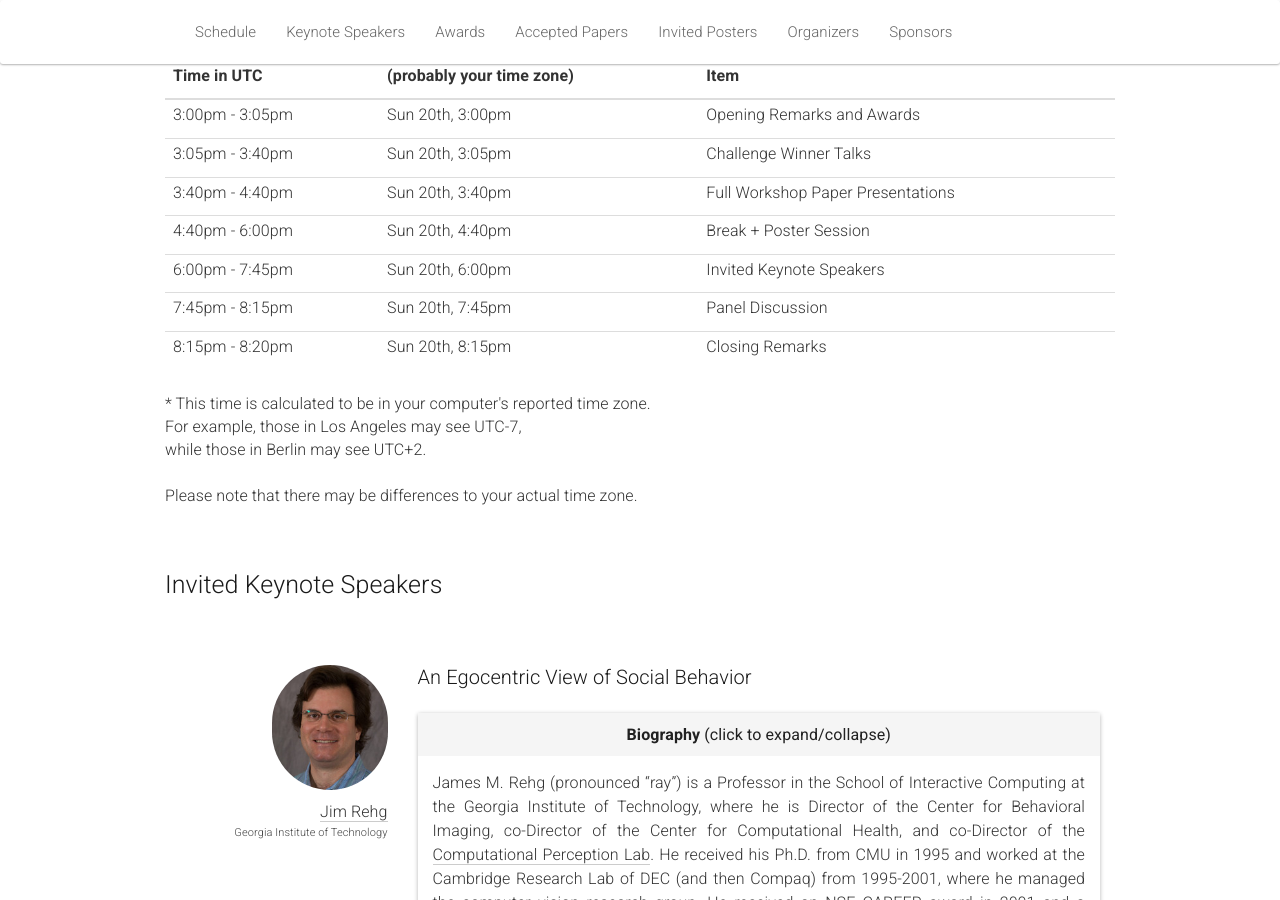
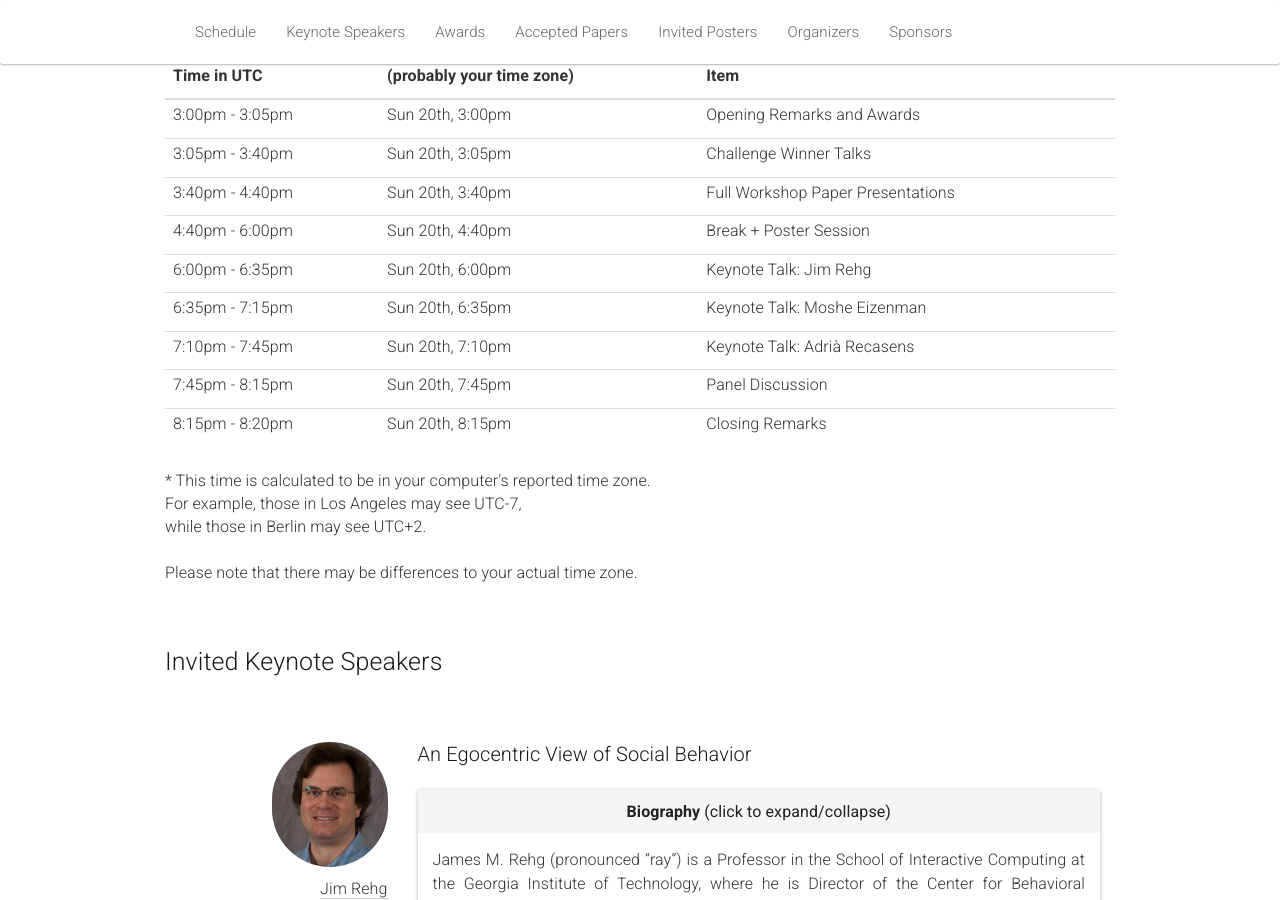
Before and after one commit to gazeworkshop/gazeworkshop.github.io, a Jekyll site: the page built from _pages/home_2021.md, in a window 1280 px wide and 900 px high, scrolled down 2119 px. Built offline with Jekyll 4.4.1, drawn with Linux system fonts in a browser that asks for light colours; nearby versions of some CDN libraries.

Commit message:
Update with exact keynote speaker times

```diff
--- a/_pages/home_2021.md
+++ b/_pages/home_2021.md
@@ -244,9 +244,19 @@ We will be hosting 3 invited speakers and holding 2 deep learning challenges for
           <td>Break + Poster Session</td>
         </tr>
         <tr>
-          <td>6:00pm - 7:45pm</td>
+          <td>6:00pm - 6:35pm</td>
           <td class="to-local-time">20 Jun 2021 18:00:00 UTC</td>
-          <td>Invited Keynote Speakers</td>
+          <td>Keynote Talk: Jim Rehg</td>
+        </tr>
+        <tr>
+          <td>6:35pm - 7:15pm</td>
+          <td class="to-local-time">20 Jun 2021 18:35:00 UTC</td>
+          <td>Keynote Talk: Moshe Eizenman</td>
+        </tr>
+        <tr>
+          <td>7:10pm - 7:45pm</td>
+          <td class="to-local-time">20 Jun 2021 19:10:00 UTC</td>
+          <td>Keynote Talk: Adrià Recasens</td>
         </tr>
         <tr>
           <td>7:45pm - 8:15pm</td>
```
